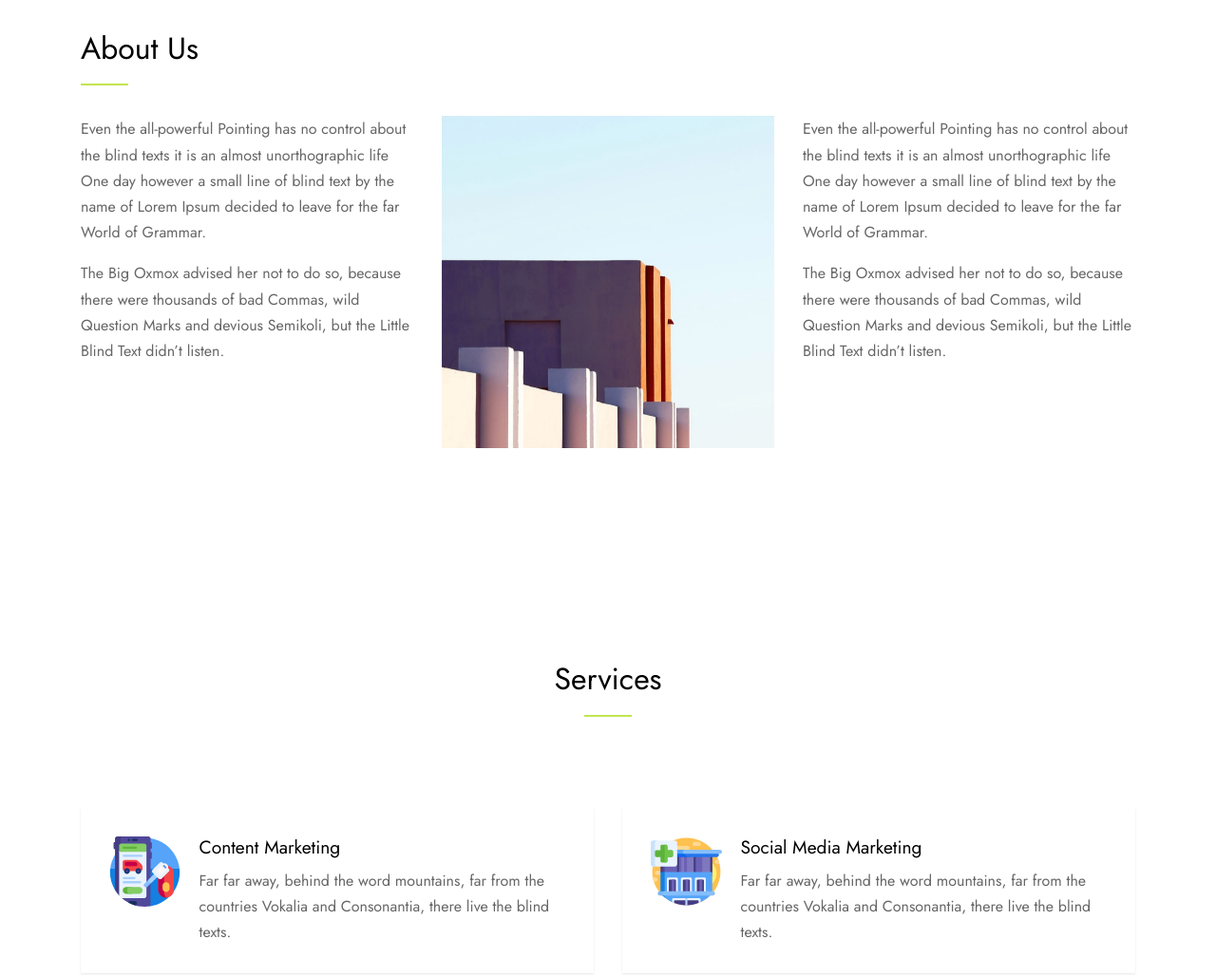
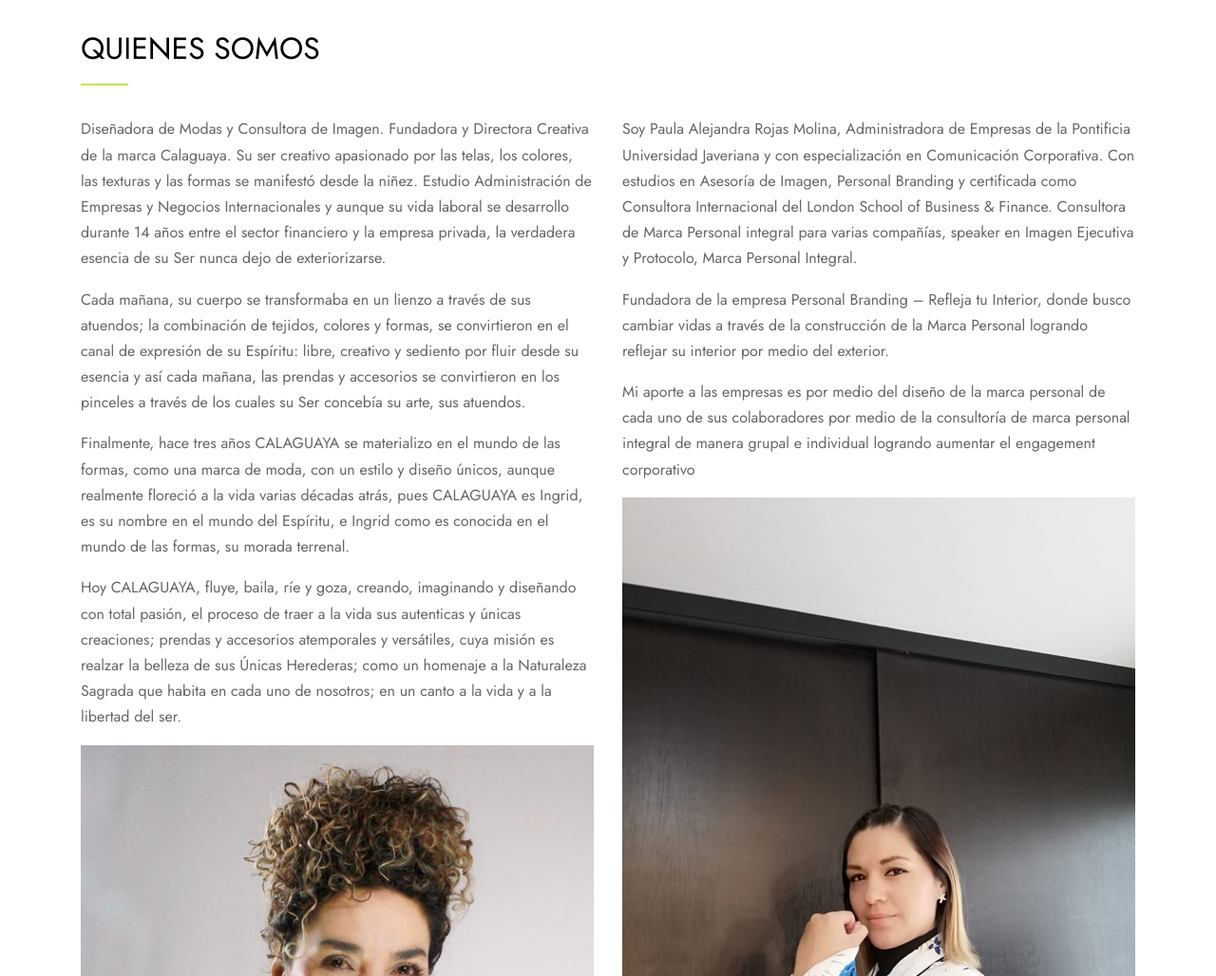
Before and after one commit to esrojas27/El-Resplandor, a plain HTML site: page index.html in a window 1280 px wide. Shown: the part 880-1908 px from the top of the page at 95% size. Drawn offline with Linux system fonts and the light colour scheme; files whose address does not match are found by name.

Commit message:
Primeros cambios de imagenes, titulo, y el texto

```diff
--- a/index.html
+++ b/index.html
@@ -1,7 +1,7 @@
 <!doctype html>
 <html lang="en">
   <head>
-    <title>Services Free Template by Colorlib</title>
+    <title>AINE EL RESPLANDOR </title>
     <meta charset="utf-8">
     <meta name="viewport" content="width=device-width, initial-scale=1, shrink-to-fit=no">
 
@@ -53,7 +53,7 @@
         <div class="row align-items-center justify-content-center">
 
           <div class="col-4">
-            <h1 class="m-0 site-logo"><a href="index.html">Services</a></h1>
+            <h1 class="m-0 site-logo"><a href="index.html">AINE EL RESPLANDOR </a></h1>
           </div>
 
           <div class="col-8">
@@ -107,20 +107,38 @@
       <div class="container">
         <div class="row ">
           <div class="col-12 mb-4 position-relative">
-            <h2 class="section-title">About Us</h2>
+            <h2 class="section-title">QUIENES SOMOS</h2>
           </div>
-          <div class="col-lg-4">
-            <p>Even the all-powerful Pointing has no control about the blind texts it is an almost unorthographic life One day however a small line of blind text by the name of Lorem Ipsum decided to leave for the far World of Grammar.</p>
+          <div class="col-lg-6">
+            <p> Diseñadora de Modas y Consultora de Imagen. Fundadora y Directora Creativa de la marca Calaguaya.
+                Su ser creativo apasionado por las telas, los colores, las texturas y las formas se manifestó desde la niñez.
+                Estudio Administración de Empresas y Negocios Internacionales y aunque su vida laboral se desarrollo durante
+                14 años entre el sector financiero y la empresa privada, la verdadera esencia de su Ser nunca dejo de exteriorizarse.  </p>
 
-            <p>The Big Oxmox advised her not to do so, because there were thousands of bad Commas, wild Question Marks and devious Semikoli, but the Little Blind Text didn’t listen.</p>
+            <p>Cada mañana, su cuerpo se transformaba en un lienzo a través de sus atuendos; la combinación de tejidos, colores y formas,
+               se convirtieron en el canal de expresión de su Espíritu: libre, creativo y sediento por fluir desde su esencia y así cada mañana,
+                las prendas y accesorios se convirtieron en los pinceles a través de los cuales su Ser concebía su arte, sus atuendos.</p>
+
+              <p>Finalmente, hace tres años CALAGUAYA se materializo en el mundo de las formas, como una marca de moda, con un estilo y diseño únicos,
+                 aunque realmente floreció a la vida  varias décadas  atrás,  pues CALAGUAYA es Ingrid, es su nombre en el mundo del Espíritu, e Ingrid
+                  como es conocida en el mundo de las formas, su morada terrenal.  </p>
+            <p>Hoy CALAGUAYA, fluye, baila, ríe y goza, creando, imaginando y diseñando con total pasión, el proceso de traer a la vida sus autenticas y
+               únicas creaciones; prendas y accesorios atemporales y versátiles, cuya misión es realzar la belleza de sus Únicas Herederas; como un homenaje
+                a la Naturaleza Sagrada que habita en cada uno de nosotros; en un canto a la vida y a la libertad del ser.   </p>
+
+            <img src="images/about1.jpeg" alt="Image" class="img-fluid">
           </div>
-          <div class="col-lg-4">
-            <img src="images/about.jpg" alt="Image" class="img-fluid">
-          </div>
-          <div class="col-lg-4">
-            <p>Even the all-powerful Pointing has no control about the blind texts it is an almost unorthographic life One day however a small line of blind text by the name of Lorem Ipsum decided to leave for the far World of Grammar.</p>
 
-            <p>The Big Oxmox advised her not to do so, because there were thousands of bad Commas, wild Question Marks and devious Semikoli, but the Little Blind Text didn’t listen.</p>
+          <div class="col-lg-6">
+            <p>Soy Paula Alejandra Rojas Molina, Administradora de Empresas de la Pontificia Universidad Javeriana y con especialización en Comunicación Corporativa.
+               Con estudios en Asesoría de Imagen, Personal Branding y certificada como Consultora Internacional del London School of Business & Finance. Consultora de
+                Marca Personal integral para varias compañías, speaker en Imagen Ejecutiva y Protocolo, Marca Personal Integral. </p>
+
+            <p>Fundadora de la empresa Personal Branding – Refleja tu Interior, donde busco cambiar vidas a través de la construcción de la Marca Personal logrando reflejar
+               su interior por medio del exterior.</p>
+            <p>Mi aporte a las empresas es por medio del diseño de la marca personal de cada uno de sus colaboradores por medio de la consultoría de marca personal integral de manera grupal e individual logrando aumentar el engagement corporativo</p>
+
+            <img src="images/about2.jfif" alt="Image" class="img-fluid">
           </div>
 
 
@@ -133,17 +151,25 @@
       <div class="container">
         <div class="row ">
           <div class="col-12 mb-5 position-relative">
-            <h2 class="section-title text-center mb-5">Services</h2>
+            <h2 class="section-title text-center mb-5">TALLERES EL RESPLANDOR</h2>
           </div>
 
           <div class="col-md-6 mb-4" data-aos="fade-up" data-aos-delay="">
             <div class="service d-flex h-100">
               <div class="svg-icon">
-                <img src="images/flaticon/svg/002-travel-1.svg" alt="Image" class="img-fluid">
+                <img src="images/flaticon/svg/foto3.jpg" alt="Image" class="img-fluid">
               </div>
               <div class="service-about">
-                <h3>Content Marketing</h3>
-                <p>Far far away, behind the word mountains, far from the countries Vokalia and Consonantia, there live the blind texts.</p>
+                <h3><strong>PERDIENDO EL MIEDO AL COLOR Y AL ESTAMPADO. </strong></h3>
+                <ul>
+                  <li>El significado del color en tu diario vivir </li>
+                  <li>La iluminación del color a través de las prendas de vestir </li>
+                  <li>El éxito del estampado</li>
+                  <li>Tips prácticos para perder el miedo al color y al estampado  </li>
+                  <h1>  </h1>
+                  <h3><span style="color: red;"><strong>VALOR: 100.000 INDIVIDUAL       900.000 GRUPAL 20 PERSONAS</strong> </span></h3>
+                </ul>
+
               </div>
             </div>
           </div>
@@ -154,8 +180,11 @@
                 <img src="images/flaticon/svg/001-travel.svg" alt="Image" class="img-fluid">
               </div>
               <div class="service-about">
-                <h3>Social Media Marketing</h3>
-                <p>Far far away, behind the word mountains, far from the countries Vokalia and Consonantia, there live the blind texts.</p>
+                <h3><strong>JUVENTUD EN LA EDAD MADURA </strong> </h3>
+                <h4>OBJETIVO</h4>
+
+                <p>Rediseña y Moldea tu estilo  (mente, apariencia, espíritu). Siempre bella y con estilo virtual o presencial</p>
+                <h3><span style="color: red;"><strong>VALOR: 40.000</strong> </span></h3>
               </div>
             </div>
           </div>
```
Also changed, not shown: images/about.jpg (deleted), images/about1.jpeg (added), images/about2.jfif (added), images/flaticon/svg/foto3.jpg (added), images/hero_bg_1.jpg.
